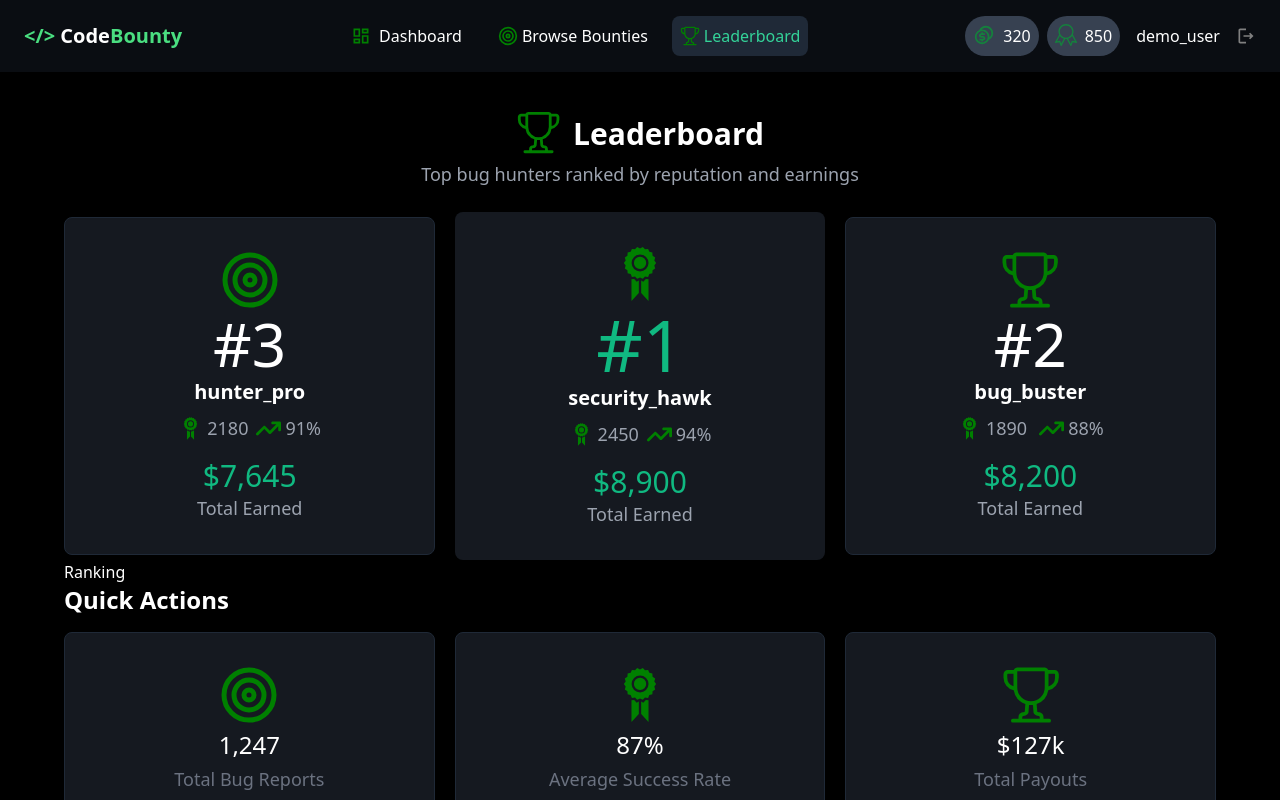
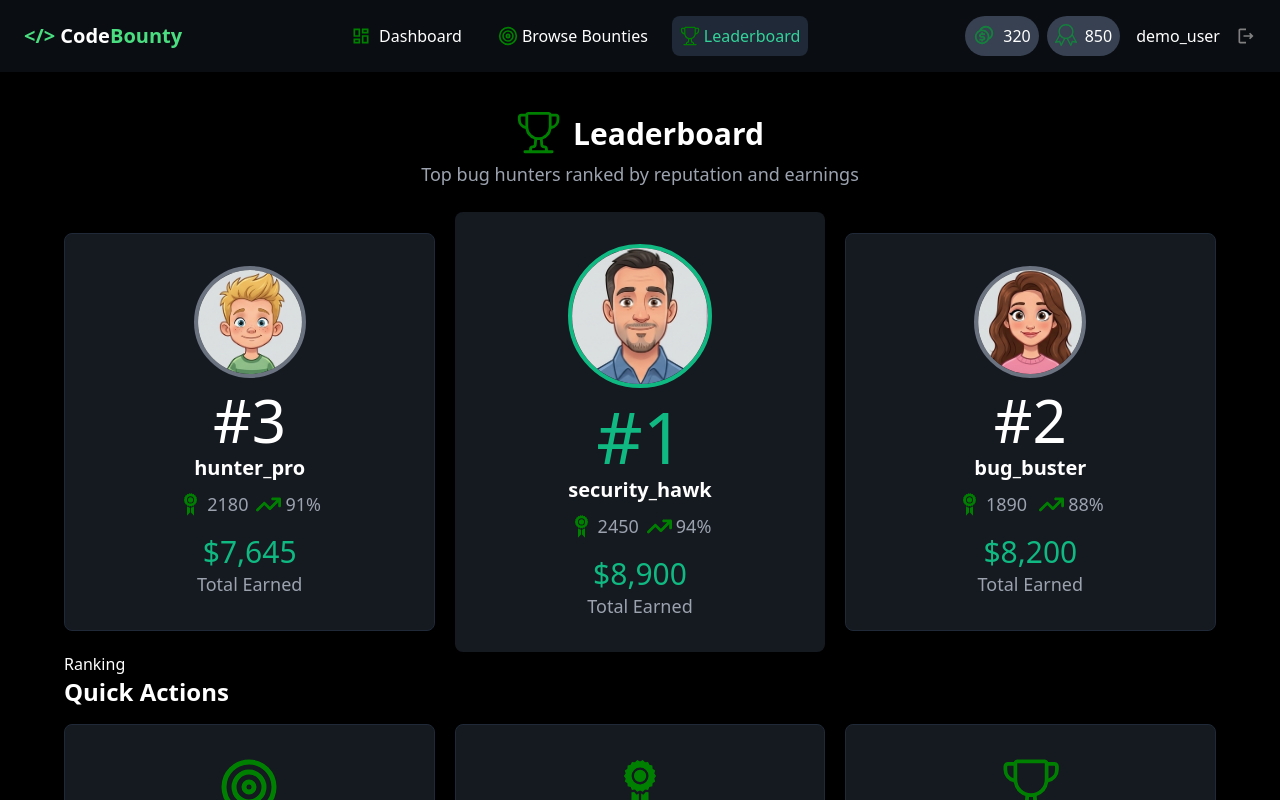
Before and after one commit to arthsaAr/CodeBounty, a React (Vite) app in the folder frontend/: page /dashboard-owner in a window 1280 px wide. Both pictures are taken after a click on the element "Leaderboard". Shown: the top 800 px of the page. Built offline with nearby package versions, Linux system fonts and the light colour scheme.

Commit message:
implemented images/profile picture for the top three profiles

```diff
--- a/frontend/src/components/leaderboard/TopThreeCard.tsx
+++ b/frontend/src/components/leaderboard/TopThreeCard.tsx
@@ -3,14 +3,21 @@ import { FiTarget } from 'react-icons/fi'
 import { GiAchievement } from 'react-icons/gi'
 import { GoTrophy } from 'react-icons/go'
 import { FaArrowTrendUp } from "react-icons/fa6";
+import boyPic from "../../assets/profile/boy.png";
+import womanPic from "../../assets/profile/woman.png";
+import manPic from "../../assets/profile/man.png";
 
 const TopThreeCard = () => {
   return (
      <div className='flex flex-row gap-5 items-center'>
         <div
             className='flex-1 flex flex-col gap-1 items-center justify-center text-center border border-gray-800 bg-[#151920] hover:border-emerald-700 rounded-lg p-8 '>
-            <FiTarget color="green" size={60}/>
-            <h2 className='text-6xl'>#3</h2>
+            <img
+              src={boyPic}
+              alt='profile'
+              className="w-28 h-28 rounded-full border-4 border-gray-500 object-cover"
+            />
+            <h2 className='text-6xl mt-2'>#3</h2>
             <h3 className='text-xl font-semibold text-white'>hunter_pro</h3>
 
 
@@ -34,8 +41,12 @@ const TopThreeCard = () => {
 
         <div
             className='flex-1 flex flex-col gap-1 items-center justify-center text-centerborder border-gray-800 bg-[#151920] hover:border-emerald-700 rounded-lg p-8 '>
-            <GiAchievement color="green" size={60} />
-            <h2 className='text-7xl text-emerald-500'>#1</h2>
+            <img
+              src={manPic}
+              alt='profile'
+              className="w-36 h-36 rounded-full border-4 border-emerald-500 object-cover"
+            />
+            <h2 className='text-7xl text-emerald-500 mt-2'>#1</h2>
             <h3 className='text-xl text-white font-semibold'>security_hawk</h3>
 
             <div className='flex flex-row gap-2 mt-1'>
@@ -59,8 +70,12 @@ const TopThreeCard = () => {
 
         <div
             className='flex-1 flex flex-col gap-1 items-center justify-center text-center border border-gray-800 bg-[#151920] hover:border-emerald-700 rounded-lg p-8 '>
-            <GoTrophy color="green" size={60} />
-            <h2 className='text-6xl'>#2</h2>
+            <img
+              src={womanPic}
+              alt='profile'
+              className="w-28 h-28 rounded-full border-4 border-gray-500 object-cover"
+            />
+            <h2 className='text-6xl mt-2'>#2</h2>
             <h3 className='text-xl text-white font-semibold'>bug_buster</h3>
 
             <div className='flex flex-row gap-3 mt-1'>
```
